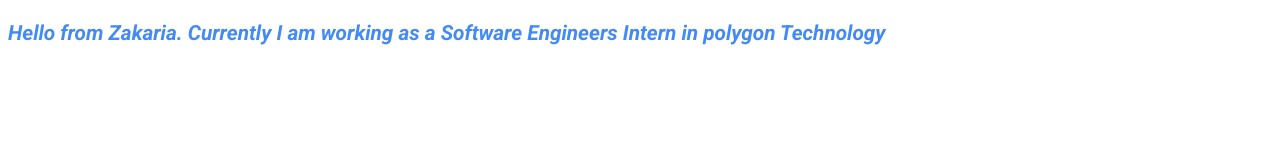
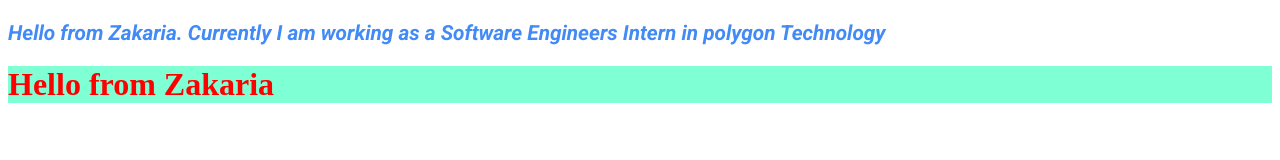
Before and after one commit to Zakaria177/Frontend-Development, a plain HTML site: page index.html in a window 1280 px wide. Drawn offline with Linux system fonts and the light colour scheme.

Commit message:
first try from laptop

```diff
--- a/index.html
+++ b/index.html
@@ -120,5 +120,6 @@
       Hello from Zakaria. Currently I am working as a Software Engineers Intern
       in polygon Technology
     </p>
+    <h1>Hello from Zakaria </h1>
   </body>
 </html>
```
